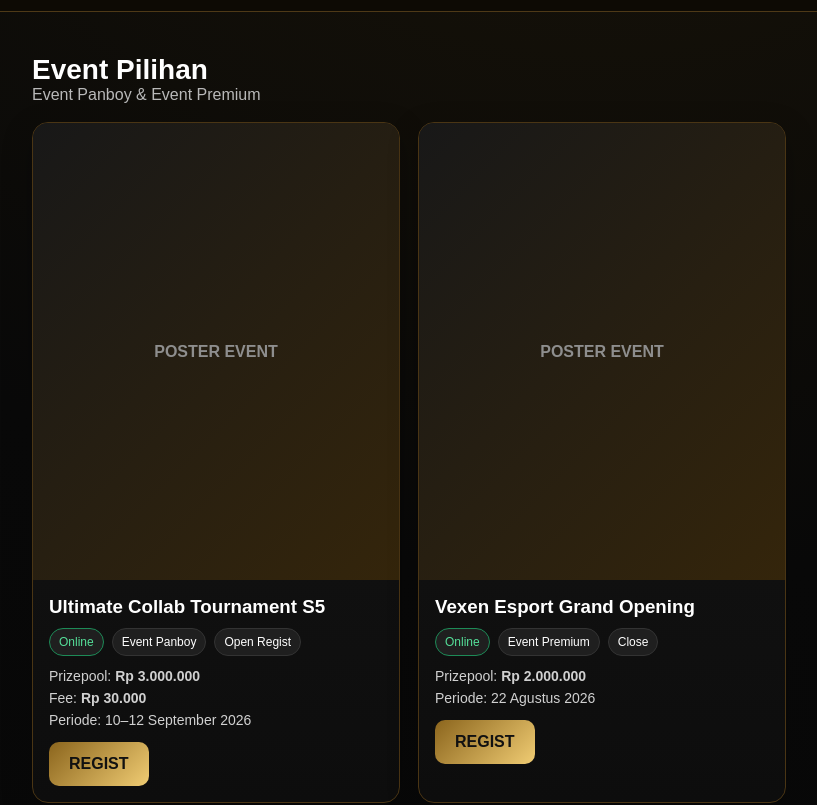
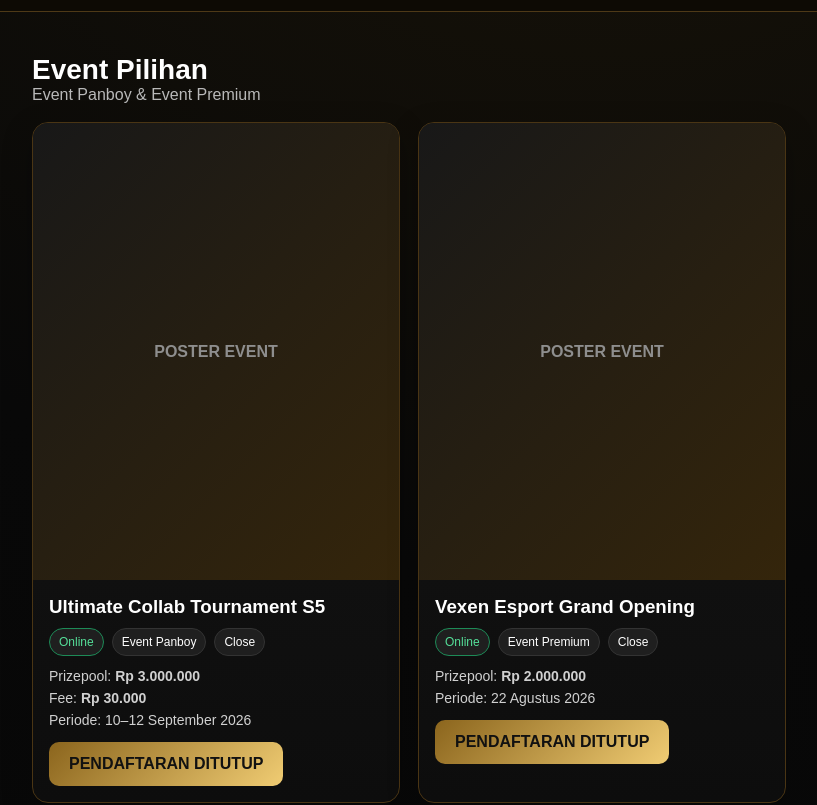
Before and after one commit to heruseptian52/panboy-website, a Next.js app: page / in a window 1280 px wide. Shown: the part 480-1285 px from the top of the page, without its empty margins (38-855 px from the left). Built offline with nearby package versions, Linux system fonts and the light colour scheme.

Commit message:
Show safe registration states without broken WhatsApp links

```diff
--- a/app/page.tsx
+++ b/app/page.tsx
@@ -1,4 +1,7 @@
-import { events, rupiah } from "@/lib/events";
+import { events, rupiah, getEventStatus, getRegistrationHref } from "@/lib/events";
+
+// Refresh static event statuses periodically, so passed events automatically close.
+export const revalidate = 3600;
 
 export default function Home(){
   const featured = events.filter(e=>e.category==="Event Panboy" || e.category==="Event Premium");
@@ -18,6 +21,7 @@ export default function Home(){
 }
 
 function EventCard({e}:{e:(typeof events)[number]}){
-  const wa = e.adminWa ? `https://wa.me/${e.adminWa}?text=${encodeURIComponent("Halo admin, saya mau daftar "+e.name)}` : "#";
-  return <article className="card"><div className="poster">POSTER EVENT</div><div className="meta"><h3>{e.name}</h3><div className="chips"><span className={`chip ${e.mode.toLowerCase()}`}>{e.mode}</span><span className="chip">{e.category}</span><span className="chip">{e.status}</span></div><div className="details"><div>Prizepool: <b>{rupiah(e.prizepool)}</b></div>{e.fee>0&&<div>Fee: <b>{rupiah(e.fee)}</b></div>}<div>Periode: {e.period}</div>{e.city&&<div>Kota: {e.city}</div>}</div><div style={{marginTop:14}}><a className="cta" href={wa} target="_blank">REGIST</a></div></div></article>
+  const status = getEventStatus(e);
+  const registrationHref = getRegistrationHref(e);
+  return <article className="card"><div className="poster">POSTER EVENT</div><div className="meta"><h3>{e.name}</h3><div className="chips"><span className={`chip ${e.mode.toLowerCase()}`}>{e.mode}</span><span className="chip">{e.category}</span><span className="chip">{status}</span></div><div className="details"><div>Prizepool: <b>{rupiah(e.prizepool)}</b></div>{e.fee>0&&<div>Fee: <b>{rupiah(e.fee)}</b></div>}<div>Periode: {e.period}</div>{e.city&&<div>Kota: {e.city}</div>}</div><div style={{marginTop:14}}>{registrationHref ? <a className="cta" href={registrationHref} target="_blank" rel="noopener noreferrer">REGIST</a> : <span className="cta cta-disabled" aria-disabled="true">{status === "Close" ? "PENDAFTARAN DITUTUP" : "LINK PENDAFTARAN BELUM TERSEDIA"}</span>}</div></div></article>
 }
```
